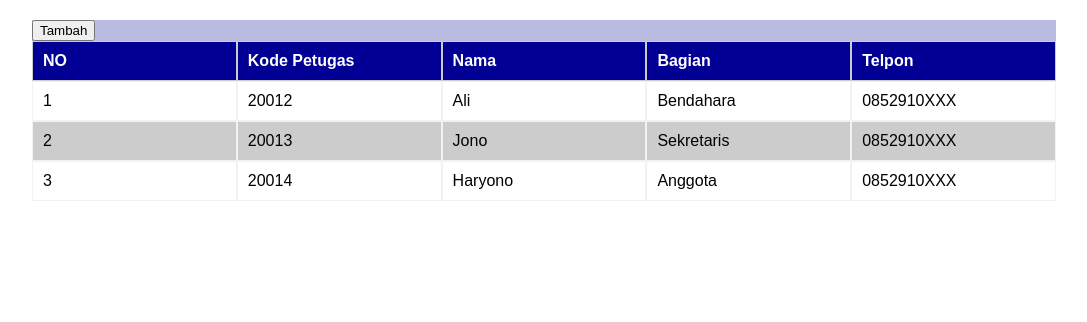
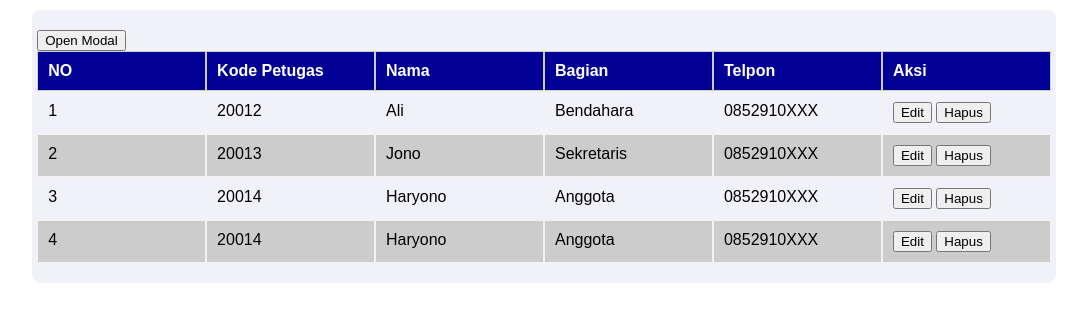
Before and after one commit to alilarangan/web_lanjut, a PHP site: page /panitia/index.php in a window 1280 px wide. Shown: the top 322 px of the page, without its empty margins (96-1183 px from the left). Run offline with PHP 8.4, Linux system fonts and the light colour scheme.

Commit message:
update file

```diff
--- a/tugas_individu/css/styles.css
+++ b/tugas_individu/css/styles.css
@@ -43,9 +43,12 @@ body {
   display: flex;
   justify-content: center;
   width: 80%;
+  margin-top: 10px;
+  background-color: #0200940e;
+  border-radius: 8px;
 }
 .custom-table {
-  width: 100%;
+  width: 99%;
   border-collapse: collapse;
   margin-bottom: 20px;
   margin-top: 20px;
@@ -93,5 +96,61 @@ body {
   align-items: center;
 }
 .table_top{
-  background-color: #02009444;
+  background-color: #02009415;
+  border-radius: 8px 8px 0px 0px;
+  height: 20px;
 }
+/* input */
+.modal {
+  display: none; /* Hide the modal by default */
+  position: fixed;
+  top: 0;
+  left: 0;
+  width: 100%;
+  height: 100%;
+  background-color: rgba(0, 0, 0, 0.7); /* Semi-transparent background */
+}
+
+/* Modal content */
+.modal-content {
+  background-color: #fefefe;
+  margin: 15% auto; /* Center the modal vertically and horizontally */
+  padding: 20px;
+  max-width: 400px;
+  border: 1px solid #888;
+  border-radius: 5px;
+}
+
+/* Close button (x) */
+.close {
+  float: right;
+  font-size: 1.5em;
+  font-weight: bold;
+  cursor: pointer;
+}
+
+/* Style the form inside the modal */
+.modal form {
+  display: flex;
+  flex-direction: column;
+}
+
+/* Style the form labels and inputs */
+.modal form label, .modal form input {
+  margin-bottom: 10px;
+}
+
+/* Style the submit button */
+.modal form button {
+  padding: 10px;
+  background-color: #007BFF;
+  color: white;
+  border: none;
+  border-radius: 5px;
+  cursor: pointer;
+}
+
+/* Hover effect for the submit button */
+.modal form button:hover {
+  background-color: #0056b3;
+}
--- a/tugas_individu/panitia/view.php
+++ b/tugas_individu/panitia/view.php
@@ -1,15 +1,14 @@
 <div class="conten">
   <div class="container">
     <div class="custom-table">
-        <div class="table_top">
-            <button type="button">Tambah</button>
-        </div>
+    <button id="openModalBtn">Open Modal</button>
       <div class="table-header">
         <div class="header-item">NO</div>
         <div class="header-item">Kode Petugas</div>
         <div class="header-item">Nama</div>
         <div class="header-item">Bagian</div>
         <div class="header-item">Telpon</div>
+        <div class="header-item">Aksi</div>
       </div>
       <div class="table-row">
         <div class="table-cell">1</div>
@@ -17,6 +16,10 @@
         <div class="table-cell">Ali</div>
         <div class="table-cell">Bendahara</div>
         <div class="table-cell">0852910XXX</div>
+        <div class="table-cell">
+            <button type="button">Edit</button>
+            <button type="button">Hapus</button>
+        </div>
       </div>
       <div class="table-row">
         <div class="table-cell">2</div>
@@ -24,6 +27,10 @@
         <div class="table-cell">Jono</div>
         <div class="table-cell">Sekretaris</div>
         <div class="table-cell">0852910XXX</div>
+        <div class="table-cell">
+            <button type="button">Edit</button>
+            <button type="button">Hapus</button>
+        </div>
       </div>
       <div class="table-row">
         <div class="table-cell">3</div>
@@ -31,6 +38,21 @@
         <div class="table-cell">Haryono</div>
         <div class="table-cell">Anggota</div>
         <div class="table-cell">0852910XXX</div>
+        <div class="table-cell">
+            <button type="button">Edit</button>
+            <button type="button">Hapus</button>
+        </div>
+      </div>
+      <div class="table-row">
+        <div class="table-cell">4</div>
+        <div class="table-cell">20014</div>
+        <div class="table-cell">Haryono</div>
+        <div class="table-cell">Anggota</div>
+        <div class="table-cell">0852910XXX</div>
+        <div class="table-cell">
+            <button type="button">Edit</button>
+            <button type="button">Hapus</button>
+        </div>
       </div>
     </div>
     </div>
```
Also changed, not shown: tugas_individu/panitia/input.php (added, +15 -0 lines), tugas_individu/script/script.js (+28 -0 lines).
